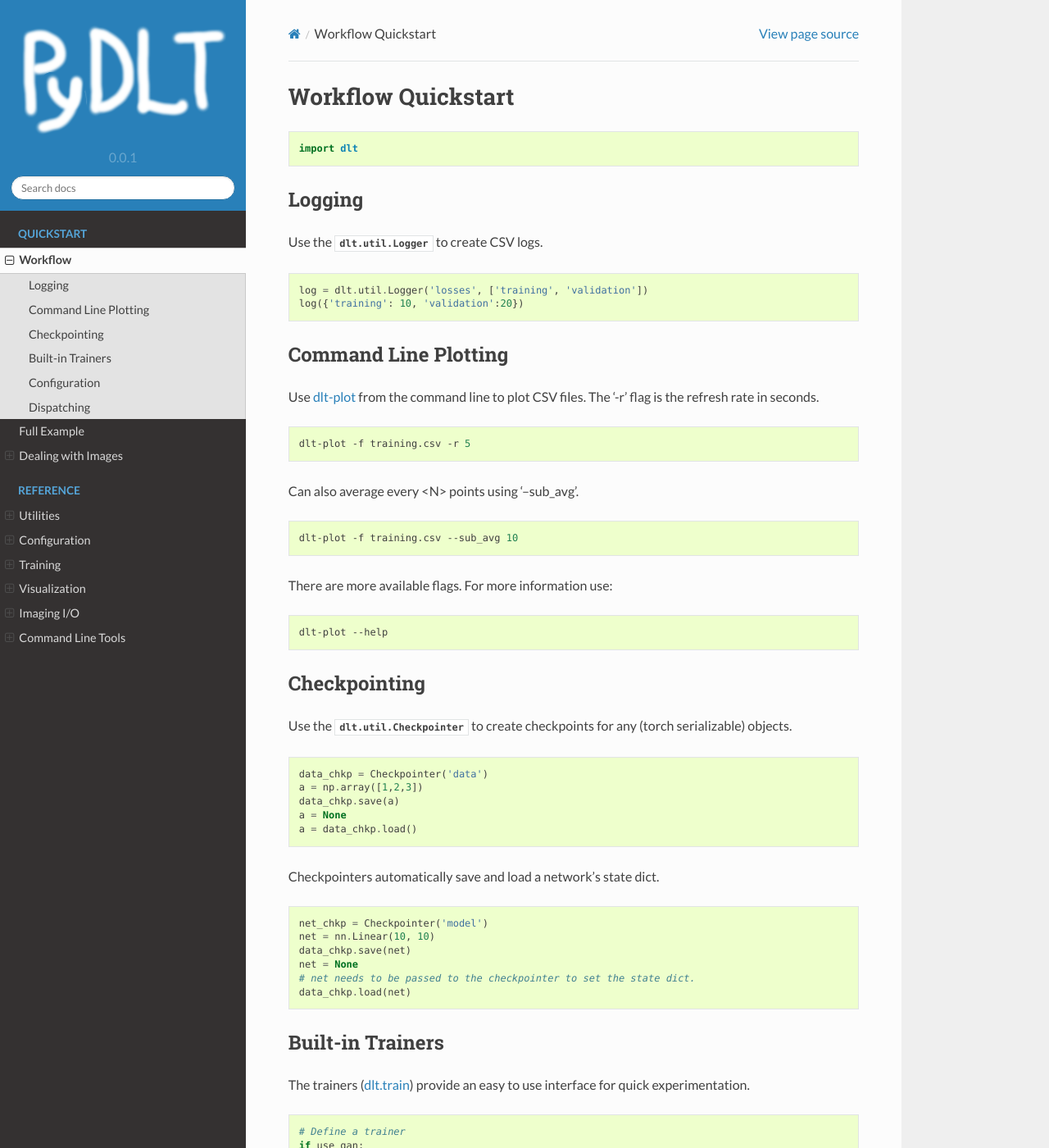
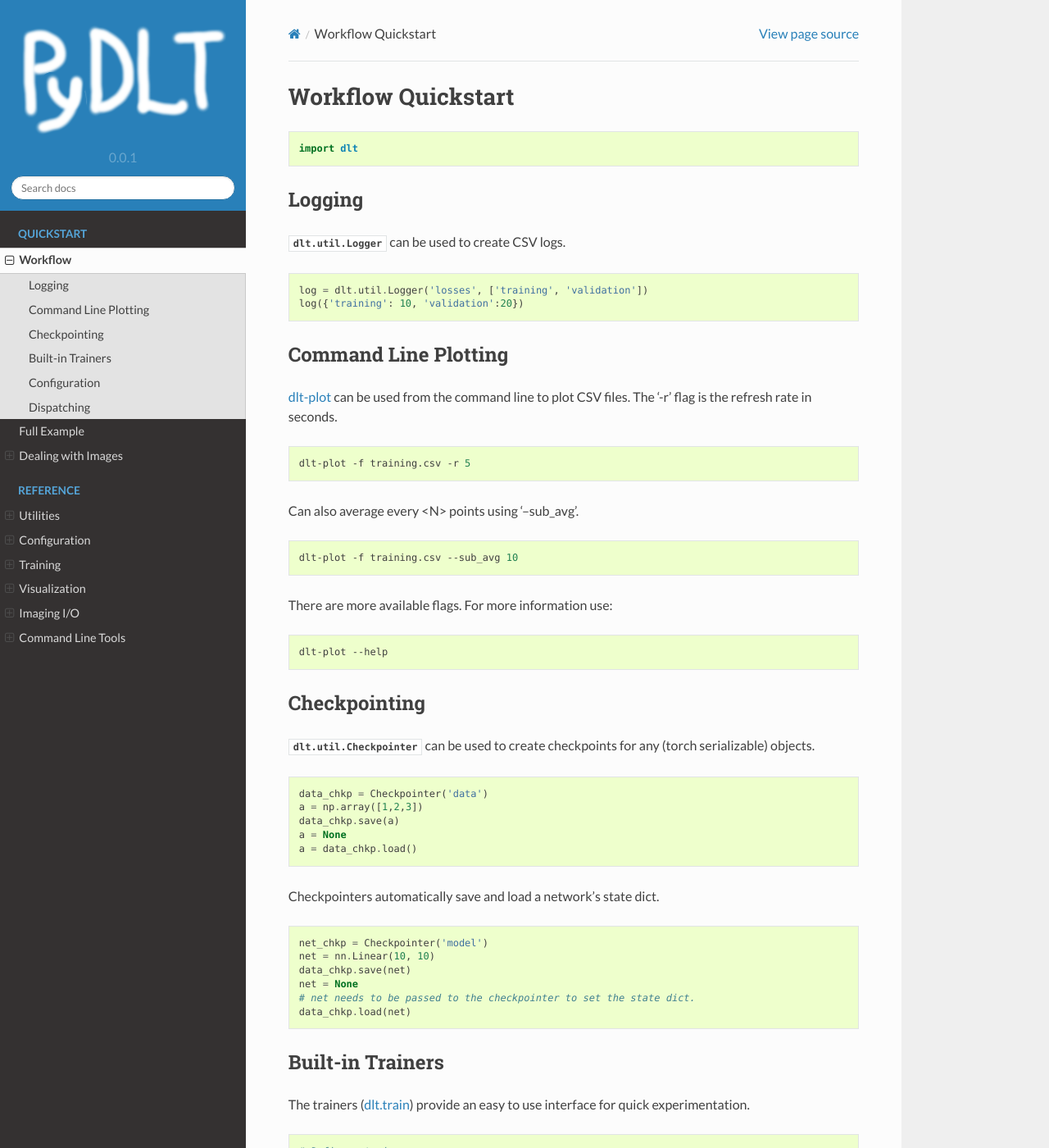
Before and after one commit to dmarnerides/pydlt, a Sphinx documentation site: the page built from docs/source/quickstart/workflow.rst, in a window 1280 px wide and 1400 px high. Shown: the whole window at 82% size. Built offline with Sphinx 7.4.7 and the Read the Docs theme 2.0.0, drawn with Linux system fonts in a browser that asks for light colours; the version number is read from the project's files by our own code; some of the changed text lies outside the part shown.

Commit message:
Rephrasing stuff

```diff
--- a/docs/source/quickstart/images.rst
+++ b/docs/source/quickstart/images.rst
@@ -25,7 +25,7 @@ The following commonly used packages have their own default **view** for images:
 ``Type and View Conversions``
 ~~~~~~~~~~~~~~~~~~~~~~~~~~~~~~~~~~~
 
-Use :func:`dlt.util.change_view` to convert between views. Please see the
+:func:`dlt.util.change_view` can be used to convert between views. Please see the
 documentation for available views.
 
 .. code-block:: python3
@@ -65,7 +65,7 @@ Displaying
 ``imshow``
 ~~~~~~~~~~~~~~~
 
-Use :func:`dlt.viz.imshow` to display images. Accepts Arrays and Tensors as
+:func:`dlt.viz.imshow` can be used to display images. Accepts Arrays and Tensors as
 well as different views. The view must be provided as an argument.
 
 .. code-block:: python3
@@ -80,7 +80,7 @@ well as different views. The view must be provided as an argument.
 ``make_grid``
 ~~~~~~~~~~~~~
 
-Use :func:`dlt.util.make_grid` to create grids. It can accept mixed lists of
+:func:`dlt.util.make_grid` can be used to create grids. It can accept mixed lists of
 Arrays, Tensors and Variables, as well as different sized images (as long as
 they have the same view).
 
--- a/docs/source/quickstart/workflow.rst
+++ b/docs/source/quickstart/workflow.rst
@@ -10,7 +10,7 @@ Workflow Quickstart
 Logging
 ------------------------
 
-Use the :class:`dlt.util.Logger` to create CSV logs.
+:class:`dlt.util.Logger` can be used to create CSV logs.
 
 .. code-block:: python3
 
@@ -20,7 +20,7 @@ Use the :class:`dlt.util.Logger` to create CSV logs.
 Command Line Plotting
 ------------------------
 
-Use :ref:`plot-doc` from the command line to plot CSV files. The '-r' flag is
+:ref:`plot-doc` can be used from the command line to plot CSV files. The '-r' flag is
 the refresh rate in seconds.
 
 .. code-block:: bash
@@ -43,7 +43,7 @@ There are more available flags. For more information use:
 Checkpointing
 ------------------------
 
-Use the :class:`dlt.util.Checkpointer` to create checkpoints for any
+:class:`dlt.util.Checkpointer` can be used to create checkpoints for any
 (torch serializable) objects.
 
 .. code-block:: python3
@@ -181,7 +181,7 @@ The following is a configuration file template with the default values:
 Dispatching
 ------------------------
 
-Use :ref:`dispatch-doc` from the command line to create a self contained
+:ref:`dispatch-doc` can be used from the command line to create a self contained
 experiment in a directory. Useful for saving snapshots of code that is likely
 to change.
 
```
Also changed, not shown: 1 other file.
